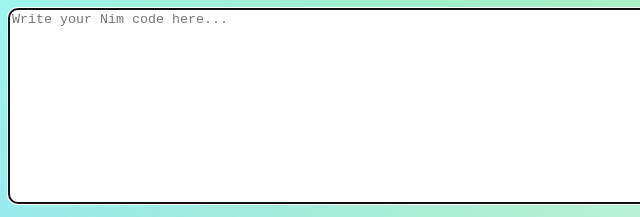
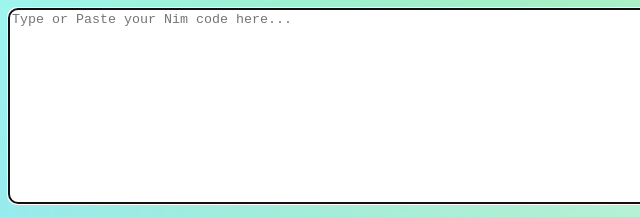
Before and after one commit to juancarlospaco/nim-hackpad, a plain HTML site: page src/index.html in a window 1280 px wide. Shown: the top 217 px of the page, 0-640 px from the left. Drawn offline with Linux system fonts and the light colour scheme.

Commit message:
Add Screenshots

```diff
--- a/src/index.html
+++ b/src/index.html
@@ -7,7 +7,7 @@
 </head>
 <body>
     <form action="/compile" method="post">
-      <textarea name="code" id="code" placeholder="Write your Nim code here..." autofocus required ></textarea>
+      <textarea name="code" id="code" placeholder="Type or Paste your Nim code here..." autofocus required ></textarea>
       <select id="examples" title="Click to load Nim source code examples">
         <option disabled selected >Click to load Nim source code examples</option>
         <option value="foo">Hello World</option>
```
